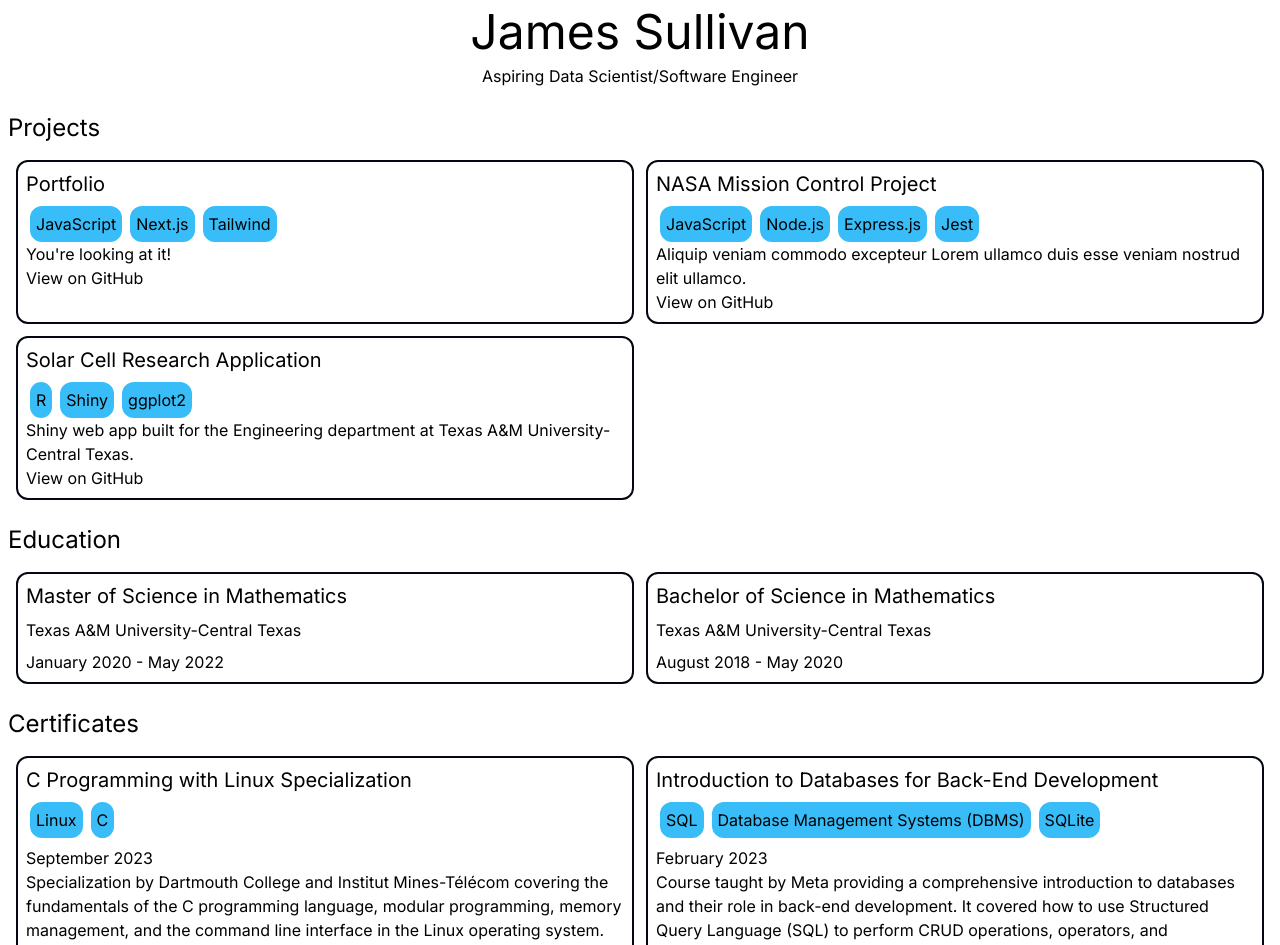
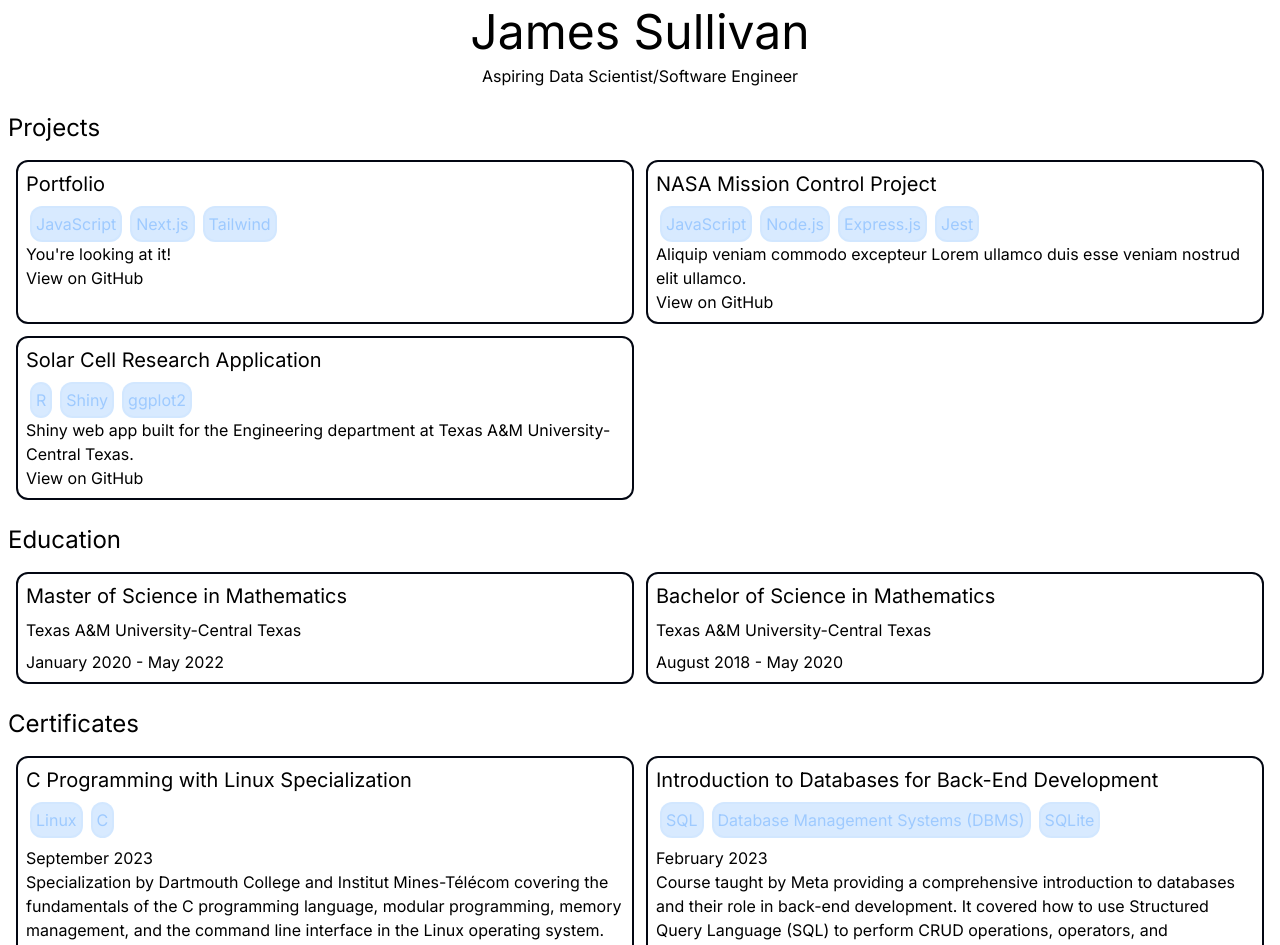
Before and after one commit to JSulley/portfolio, a Next.js app: page / in a window 1280 px wide. Shown: the top 945 px of the page. Built offline with nearby package versions, Linux system fonts and the light colour scheme.

Commit message:
Restyled skills in "Certificates" and "Projects" sections

```diff
--- a/src/components/certificate-item/certificate-item.jsx
+++ b/src/components/certificate-item/certificate-item.jsx
@@ -4,7 +4,7 @@ export default function CertificateItem({ certificate }) {
   return (
     <div className="even:mr-4 odd:ml-4 border-2 border-gray-950 rounded-xl mx-4pl-2 p-2">
       <h3 className="text-xl mb-2">{name}</h3>
-      {skillsLearned.map(skill => <div key={skill.id} className="border-2 border-sky-400 bg-sky-400 rounded-xl mx-1 p-1 inline-block sm:max-lg:my-1">{skill.skill}</div>)}
+      {skillsLearned.map(skill => <div key={skill.id} className="border-2 border-[#9ecaff]/10 bg-[#9ecaff]/40 text-[#9ecaff] rounded-xl mx-1 p-1 inline-block sm:max-lg:my-1">{skill.skill}</div>)}
       <p className="mt-2">{dateReceived}</p>
       <p>{description}</p>
       <a href={hyperlink} target="_blank">View Certificate</a>
--- a/src/components/project-item/project-item.jsx
+++ b/src/components/project-item/project-item.jsx
@@ -4,7 +4,7 @@ export default function ProjectItem({ project }) {
   return (
     <div className="even:mr-4 odd:ml-4 border-2 border-gray-950 rounded-xl mx-4pl-2 p-2">
       <h3 className="text-xl mb-2">{title}</h3>
-      {techStack.map(skill => <div key={skill.id} className="border-2 border-sky-400 bg-sky-400 rounded-xl mx-1 p-1 inline-block sm:max-lg:my-1">{skill.skill}</div>)}
+      {techStack.map(skill => <div key={skill.id} className="border-2 border-[#9ecaff]/10 bg-[#9ecaff]/40 text-[#9ecaff] rounded-xl mx-1 p-1 inline-block sm:max-lg:my-1">{skill.skill}</div>)}
       <p>{description}</p>
       <a href={repoLink} target="_blank">View on GitHub</a>
     </div>
```
